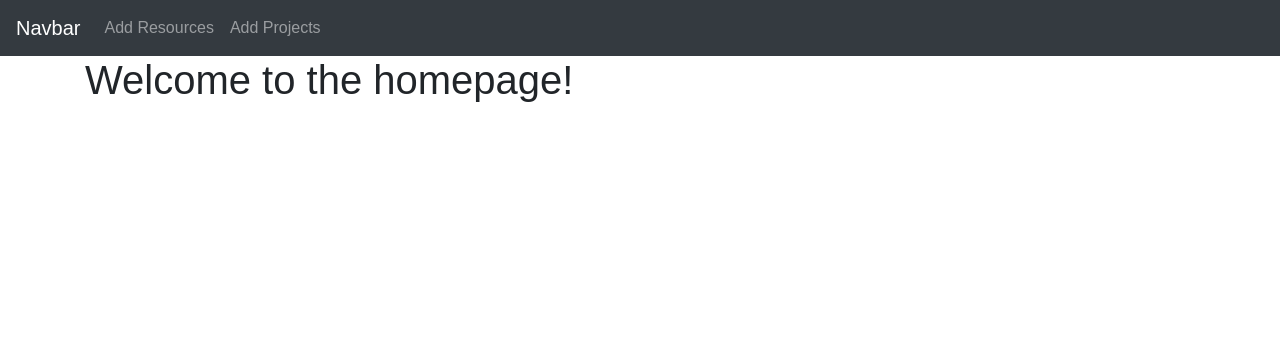
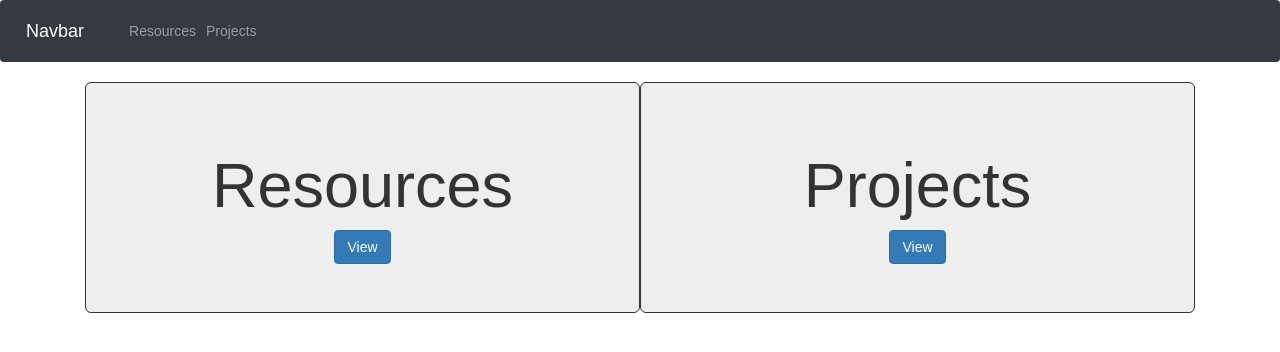
Before and after one commit to velimd/journalplanner, a React (Create React App) app in the folder frontend/client/: page / in a window 1280 px wide. Shown: the top 352 px of the page. Built offline with nearby package versions, Linux system fonts and the light colour scheme.

Commit message:
improved homepage

```diff
--- a/frontend/client/public/index.html
+++ b/frontend/client/public/index.html
@@ -7,6 +7,7 @@
     <link rel="manifest" href="%PUBLIC_URL%/manifest.json">
     <link rel="shortcut icon" href="%PUBLIC_URL%/favicon.ico">
     <link rel="stylesheet" href="https://stackpath.bootstrapcdn.com/bootstrap/4.1.3/css/bootstrap.min.css" integrity="sha384-MCw98/SFnGE8fJT3GXwEOngsV7Zt27NXFoaoApmYm81iuXoPkFOJwJ8ERdknLPMO" crossorigin="anonymous">
+    <link rel="stylesheet" href="https://maxcdn.bootstrapcdn.com/bootstrap/3.3.7/css/bootstrap.min.css" integrity="sha384-BVYiiSIFeK1dGmJRAkycuHAHRg32OmUcww7on3RYdg4Va+PmSTsz/K68vbdEjh4u" crossorigin="anonymous">
     <title>React App</title>
   </head>
   <body>
--- a/frontend/client/src/components/Navbar.js
+++ b/frontend/client/src/components/Navbar.js
@@ -17,10 +17,10 @@ class Navbar extends Component {
                     <div className="collapse navbar-collapse" id="navbarSupportedContent">
                         <ul className="navbar-nav mr-auto">
                             <li className="nav-item">
-                                <Link className="nav-link" to="/resources/add">Add Resources</Link>
+                                <Link className="nav-link" to="/resources">Resources</Link>
                             </li>
                             <li className="nav-item">
-                                <Link className="nav-link" to="/projects/add">Add Projects</Link>
+                                <Link className="nav-link" to="/projects">Projects</Link>
                             </li>
                         </ul>
                     </div>
--- a/frontend/client/src/pages/Home.css
+++ b/frontend/client/src/pages/Home.css
@@ -0,0 +1,4 @@
+.jumbotron{
+    border-style:solid;
+    border-width: thin;
+}
--- a/frontend/client/src/pages/Home.js
+++ b/frontend/client/src/pages/Home.js
@@ -8,8 +8,17 @@ class Home extends Component {
         return (
             <div>
                 <Navbar/>
-                <div className="container">
-                    <h1> Welcome to the homepage!</h1>
+                <div className="row">
+                    <div className="container">
+                        <div className="jumbotron text-center col-md-6">
+                            <h1>Resources</h1>
+                            <button type="button" className="btn btn-primary">View</button>
+                        </div>
+                        <div className="jumbotron text-center col-md-6">
+                            <h1>Projects</h1>
+                            <button type="button" className="btn btn-primary">View</button>
+                        </div>
+                    </div>
                 </div>
             </div>
         );
```
